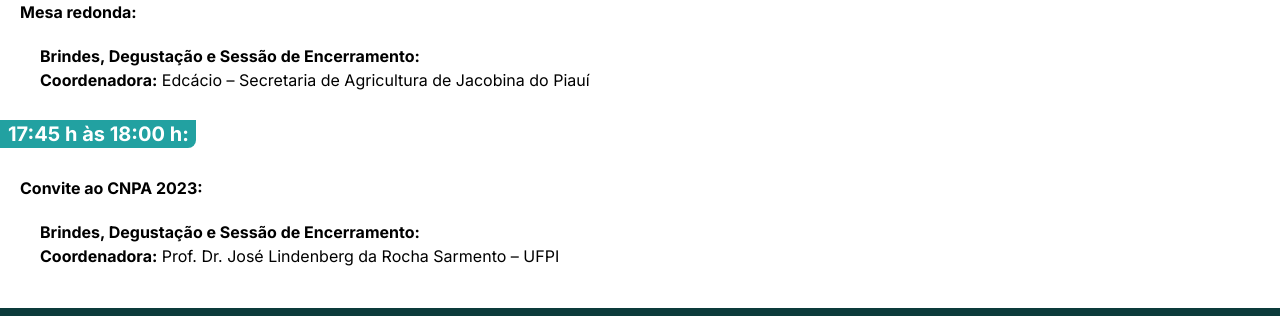
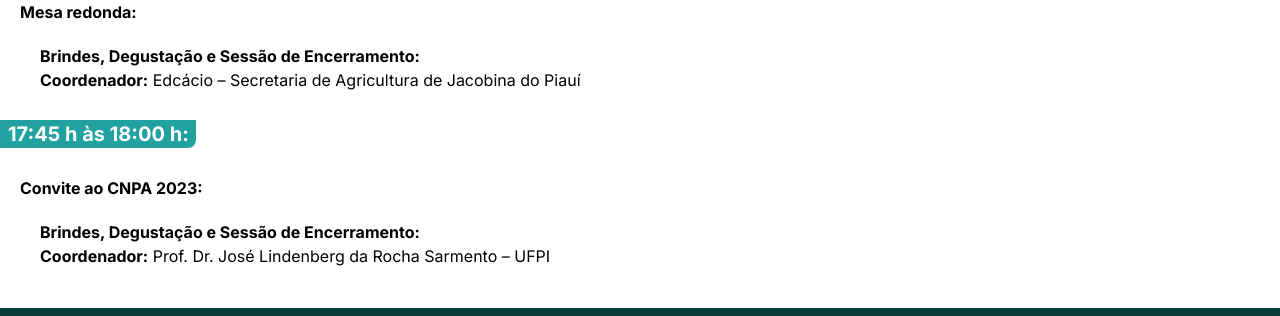
Before and after one commit to WendelSantosNunes/IagroSolucions, a Next.js app: page / in a window 1280 px wide. Shown: the part 1780-2096 px from the top of the page. Built offline with nearby package versions, Linux system fonts and the light colour scheme.

Commit message:
Update project

```diff
--- a/src/app/page.tsx
+++ b/src/app/page.tsx
@@ -169,7 +169,7 @@ export default function Home() {
               <strong>Brindes, Degustação e Sessão de Encerramento:</strong>{' '}
             </li>
             <li>
-              <strong>Coordenadora:</strong> Edcácio – Secretaria de Agricultura
+              <strong>Coordenador:</strong> Edcácio – Secretaria de Agricultura
               de Jacobina do Piauí
             </li>
           </ul>
@@ -189,7 +189,7 @@ export default function Home() {
               <strong>Brindes, Degustação e Sessão de Encerramento:</strong>{' '}
             </li>
             <li>
-              <strong>Coordenadora:</strong> Prof. Dr. José Lindenberg da Rocha
+              <strong>Coordenador:</strong> Prof. Dr. José Lindenberg da Rocha
               Sarmento – UFPI
             </li>
           </ul>
```
